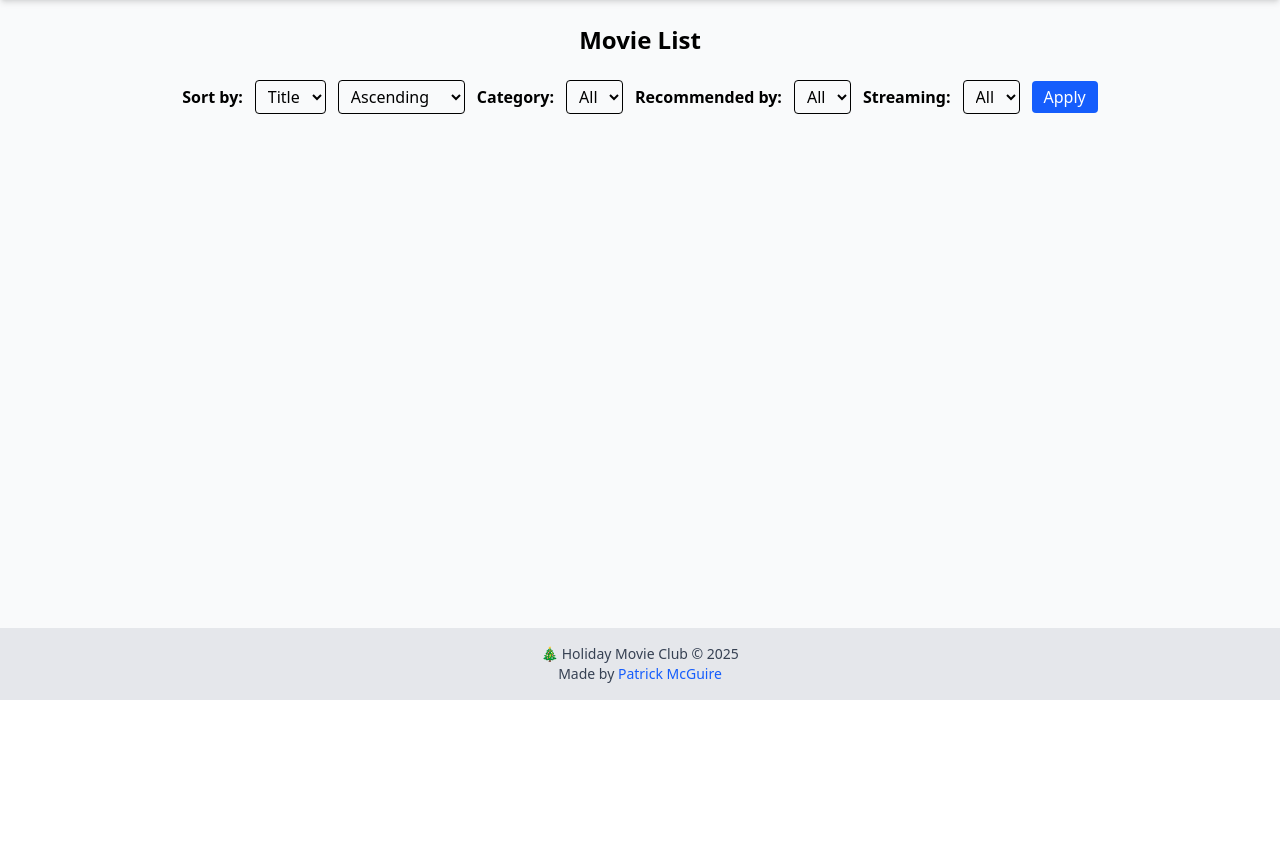
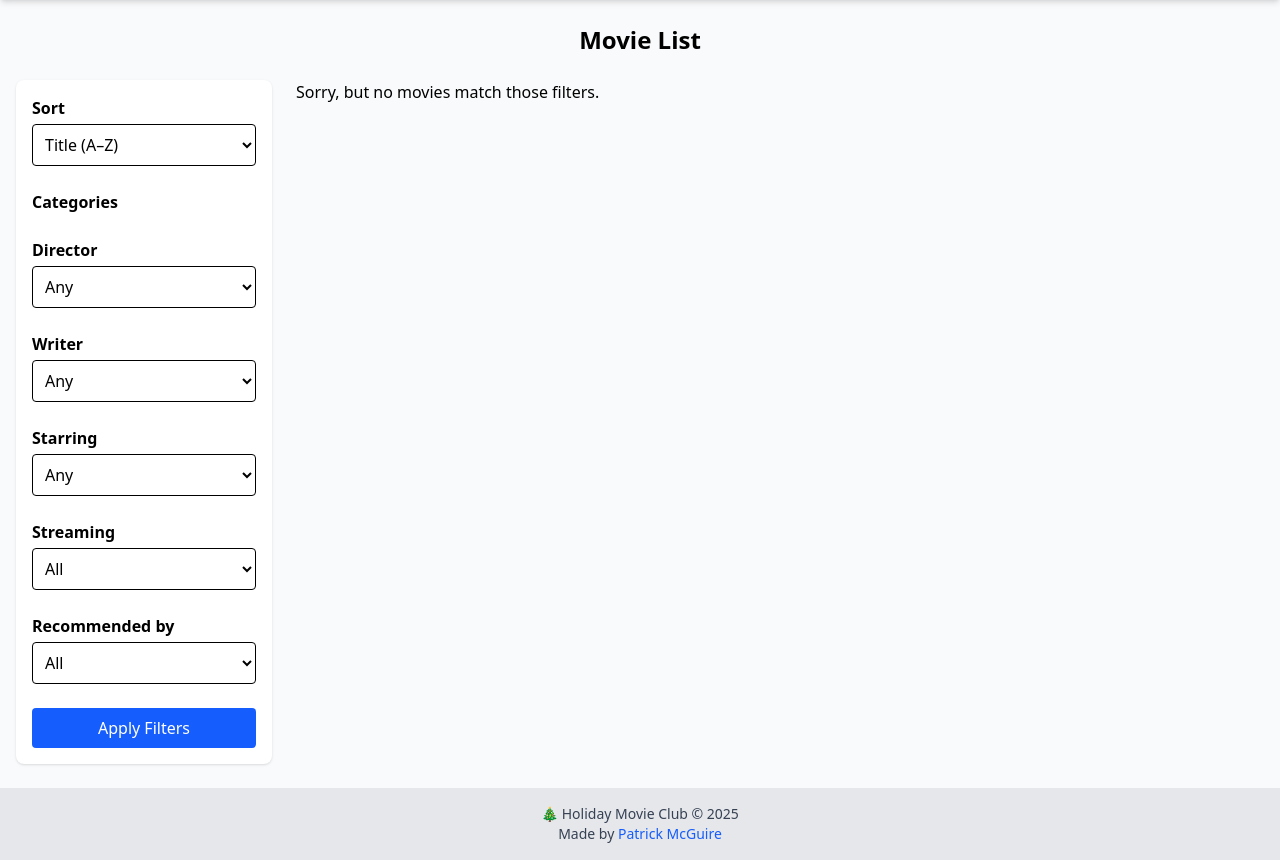
Before and after one commit to mcguirepr89/Movie_Club, a Django app: template tracker/templates/tracker/movie_list.html in a window 1280 px wide. Shown: the part 100-960 px from the top of the page. Before the commit the page ends 800 px from the top, so only its background shows below. Run offline with Django 3.2, Linux system fonts and the light colour scheme; the template is opened without the code that fills it, so the values that code supplies are empty; style sheets or scripts are compiled from the project's sources.

Commit message:
better sorting UI

```diff
--- /dev/null
+++ b/tracker/templates/tracker/_movie_filters.html
@@ -0,0 +1,99 @@
+<form method="get" class="space-y-6 bg-white p-4 rounded-lg shadow">
+
+    <!-- Sort -->
+    <div>
+        <label class="font-semibold block mb-1">Sort</label>
+        <select name="sort" class="w-full border rounded p-2">
+            <option value="title_asc" {% if sort == "title_asc" %}selected{% endif %}>Title (A–Z)</option>
+            <option value="title_desc" {% if sort == "title_desc" %}selected{% endif %}>Title (Z–A)</option>
+            <option value="year_asc" {% if sort == "year_asc" %}selected{% endif %}>Year (Oldest)</option>
+            <option value="year_desc" {% if sort == "year_desc" %}selected{% endif %}>Year (Newest)</option>
+            <option value="recent" {% if sort == "recent" %}selected{% endif %}>Recently added</option>
+        </select>
+    </div>
+
+    {% if request.user.is_authenticated %}
+    <!-- Seen -->
+    <div>
+        <label class="font-semibold block mb-1">Seen</label>
+        <select name="seen" class="w-full border rounded p-2">
+            <option value="">All</option>
+            <option value="1" {% if selected_seen == "1" %}selected{% endif %}>Seen</option>
+            <option value="0" {% if selected_seen == "0" %}selected{% endif %}>Unseen</option>
+        </select>
+    </div>
+    {% endif %}
+
+    <!-- Categories (multi-select) -->
+    <div>
+        <label class="font-semibold block mb-1">Categories</label>
+        <div class="space-y-1">
+            {% for c in categories %}
+                <label class="flex items-center gap-2">
+                    <input type="checkbox" name="categories" value="{{ c.id }}"
+                           {% if c.id|stringformat:"s" in selected_categories %}checked{% endif %}>
+                    {{ c.name }}
+                </label>
+            {% endfor %}
+        </div>
+    </div>
+
+    <!-- Director -->
+    <div>
+        <label class="font-semibold block mb-1">Director</label>
+        <select name="director" class="w-full border rounded p-2">
+            <option value="">Any</option>
+            {% for d in directors %}
+                <option value="{{ d }}" {% if d == selected_director %}selected{% endif %}>{{ d }}</option>
+            {% endfor %}
+        </select>
+    </div>
+
+    <!-- Writer -->
+    <div>
+        <label class="font-semibold block mb-1">Writer</label>
+        <select name="writer" class="w-full border rounded p-2">
+            <option value="">Any</option>
+            {% for w in writers %}
+                <option value="{{ w }}" {% if w == selected_writer %}selected{% endif %}>{{ w }}</option>
+            {% endfor %}
+        </select>
+    </div>
+
+    <!-- Starring -->
+    <div>
+        <label class="font-semibold block mb-1">Starring</label>
+        <select name="starring" class="w-full border rounded p-2">
+            <option value="">Any</option>
+            {% for s in starring_list %}
+                <option value="{{ s }}" {% if s == selected_starring %}selected{% endif %}>{{ s }}</option>
+            {% endfor %}
+        </select>
+    </div>
+
+    <!-- Streaming -->
+    <div>
+        <label class="font-semibold block mb-1">Streaming</label>
+        <select name="streaming" class="w-full border rounded p-2">
+            <option value="">All</option>
+            {% for s in streaming_services %}
+                <option value="{{ s.id }}" {% if selected_streaming == s.id|stringformat:"s" %}selected{% endif %}>{{ s.name }}</option>
+            {% endfor %}
+        </select>
+    </div>
+
+    <!-- Recommender -->
+    <div>
+        <label class="font-semibold block mb-1">Recommended by</label>
+        <select name="recommended_by" class="w-full border rounded p-2">
+            <option value="">All</option>
+            {% for u in recommenders %}
+                <option value="{{ u.id }}" {% if selected_recommender == u.id|stringformat:"s" %}selected{% endif %}>{{ u.first_name }}</option>
+            {% endfor %}
+        </select>
+    </div>
+
+    <button class="w-full bg-blue-600 text-white py-2 rounded hover:bg-blue-700">
+        Apply Filters
+    </button>
+</form>
--- a/tracker/templates/tracker/movie_list.html
+++ b/tracker/templates/tracker/movie_list.html
@@ -6,61 +6,26 @@
 {% block content %}
 <h2 class="text-2xl font-bold mb-6 text-center">Movie List</h2>
 
-<!-- --- Sorting & Filters --- -->
-<form method="get" class="flex flex-wrap gap-3 items-center justify-center mb-6">
-    <!-- Sort -->
-    <label class="font-semibold">Sort by:</label>
-    <select name="sort" class="border rounded px-2 py-1">
-        <option value="title" {% if sort_by == "title" %}selected{% endif %}>Title</option>
-        <option value="year" {% if sort_by == "year" %}selected{% endif %}>Year</option>
-    </select>
-    <select name="dir" class="border rounded px-2 py-1">
-        <option value="asc" {% if sort_dir == "asc" %}selected{% endif %}>Ascending</option>
-        <option value="desc" {% if sort_dir == "desc" %}selected{% endif %}>Descending</option>
-    </select>
+<div class="flex flex-col lg:flex-row gap-6">
 
-    <!-- Seen/Unseen -->
-    {% if request.user.is_authenticated %}
-    <label class="font-semibold">Seen:</label>
-    <select name="seen" class="border rounded px-2 py-1">
-        <option value="" {% if selected_seen == "" %}selected{% endif %}>All</option>
-        <option value="1" {% if selected_seen == "1" %}selected{% endif %}>Seen</option>
-        <option value="0" {% if selected_seen == "0" %}selected{% endif %}>Unseen</option>
-    </select>
-    {% endif %}
+    <!-- Filters -->
+    <aside class="lg:w-64">
+        <details class="lg:hidden mb-4">
+            <summary class="cursor-pointer font-semibold bg-gray-100 p-2 rounded">
+                Filters & Sorting
+            </summary>
+            {% include "tracker/_movie_filters.html" %}
+        </details>
 
-    <!-- Category -->
-    <label class="font-semibold">Category:</label>
-    <select name="category" class="border rounded px-2 py-1">
-        <option value="" {% if selected_category == "" %}selected{% endif %}>All</option>
-        {% for c in categories %}
-            <option value="{{ c.id }}" {% if selected_category == c.id|stringformat:"s" %}selected{% endif %}>{{ c.name }}</option>
-        {% endfor %}
-    </select>
+        <div class="hidden lg:block">
+            {% include "tracker/_movie_filters.html" %}
+        </div>
+    </aside>
 
-    <!-- Recommended By -->
-    <label class="font-semibold">Recommended by:</label>
-    <select name="recommended_by" class="border rounded px-2 py-1">
-        <option value="" {% if selected_recommender == "" %}selected{% endif %}>All</option>
-        {% for u in recommenders %}
-            <option value="{{ u.id }}" {% if selected_recommender == u.id|stringformat:"s" %}selected{% endif %}>{{ u.first_name }}</option>
-        {% endfor %}
-    </select>
-
-    <!-- Streaming Service -->
-    <label class="font-semibold">Streaming:</label>
-    <select name="streaming" class="border rounded px-2 py-1">
-        <option value="" {% if selected_streaming == "" %}selected{% endif %}>All</option>
-        {% for s in streaming_services %}
-            <option value="{{ s.id }}" {% if selected_streaming == s.id|stringformat:"s" %}selected{% endif %}>{{ s.name }}</option>
-        {% endfor %}
-    </select>
-
-    <button type="submit" class="bg-blue-600 text-white px-3 py-1 rounded hover:bg-blue-700">Apply</button>
-</form>
-
-<!-- --- Movie Grid --- -->
-<div class="grid gap-6 md:grid-cols-2 lg:grid-cols-3">
+    <!-- Movie Grid -->
+    <section class="flex-1">
+        <div class="grid gap-6 md:grid-cols-2 xl:grid-cols-3">
+        {% if movies %}
         {% for movie in movies %}
             {% with viewing=current_user_viewings|get:movie.id %}
             <div class="bg-white rounded-lg shadow p-5 flex flex-col justify-between">
@@ -142,6 +107,11 @@
             </div>
             {% endwith %}
         {% endfor %}
+        {% else %}
+        Sorry, but no movies match those filters.
+        {% endif %}
+        </div>
+    </section>
 </div>
 
 <script>
```
Also changed, not shown: tracker/views.py (+36 -15 lines). Lines whose indentation alone changed are shown as unchanged.
